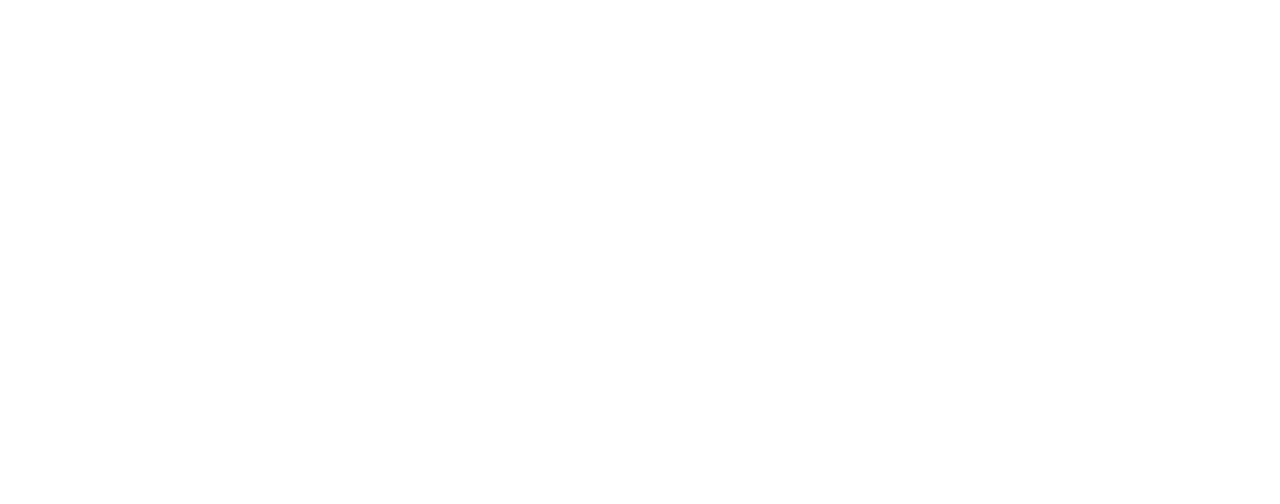
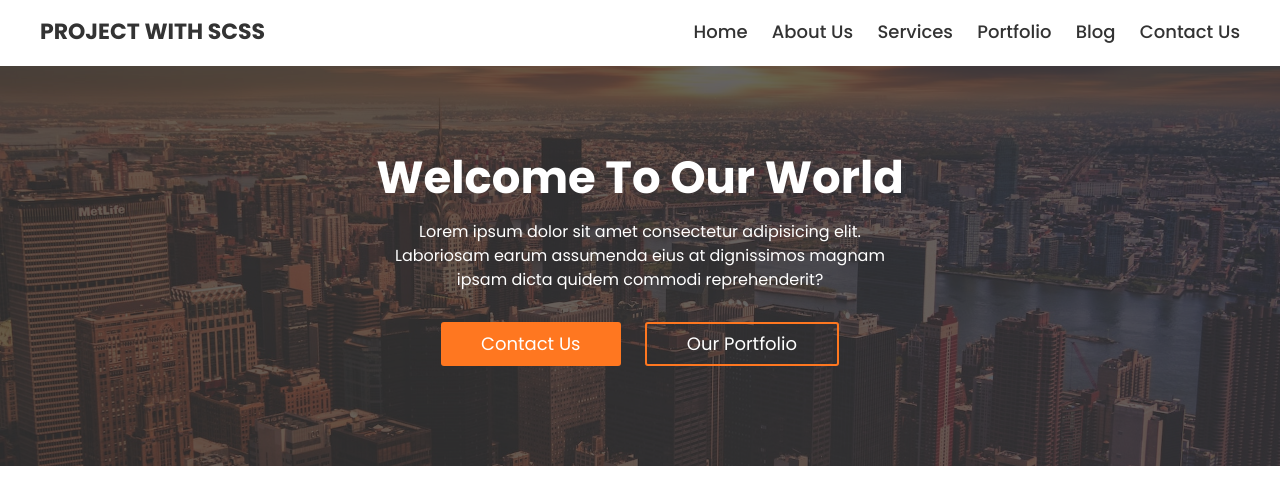
Before and after one commit to alamin-php/html-scss-project, a plain HTML site: page index.html in a window 1280 px wide. Drawn offline with Linux system fonts and the light colour scheme; files that its build step writes are made by us from their sources.

Commit message:
done banner area

```diff
--- a/assets/css/base/_color.scss
+++ b/assets/css/base/_color.scss
@@ -3,4 +3,4 @@ $white : #fff;
 $black : #333;
 
 /* Theme Color */
-$primary : #ff7720;
+$primary_color : #ff7720;
--- a/assets/css/base/_common.scss
+++ b/assets/css/base/_common.scss
@@ -9,9 +9,15 @@
     width: 1200px;
     margin: 0 auto;
 }
+.fix::before, .fix::after{
+    content: "";
+    clear: both;
+    display: table;
+}
 a{
     text-decoration: none;
     color: $black;
+    transition: .3s;
 }
 img{
     max-width: 100%;
@@ -19,6 +25,51 @@ img{
 }
 ul{
     list-style: none;
+}
+
+/* Background CSS*/
+.bg{
+    background-position: center;
+    background-size: cover;
+    position: relative;
+    z-index: 2;
+    &::before{
+        content: "";
+        position: absolute;
+        width: 100%;
+        height: 100%;
+        left: 0;
+        top: 0;
+        background-color: $black;
+        opacity: .75;
+        z-index: -1;
+    }
+}
+
+/* Button CSS*/
+
+.btn{
+    padding: 10px 40px;
+    text-transform: capitalize;
+    font-size: 18px;
+    display: inline-block;
+    border-radius: 3px;
+    color: $white;
+    &.box-btn{
+        background-color: $primary_color;
+        transition: .3s;
+        &:hover{
+            background-color: $black;
+        }
+    }
+    &.border-btn{
+        border: 2px solid $primary_color;
+        transition: .3s;
+        padding: 8px 40px;
+        &:hover{
+            border: 2px solid $black;
+        }
+    }
 }
 
 /* Margin and Padding*/
--- a/assets/css/layouts/_banner.scss
+++ b/assets/css/layouts/_banner.scss
@@ -0,0 +1,17 @@
+/*Bannger area*/
+.banner-area{
+    .banner-content {
+        color: #fff;
+        h2 {
+            font-size: 45px;
+            text-transform: capitalize;
+          }
+          p {
+            max-width: 500px;
+            margin: 30px auto;
+          }
+          a{
+            margin: 0px 10px;
+          }
+      }
+}
--- a/assets/css/layouts/_header.scss
+++ b/assets/css/layouts/_header.scss
@@ -0,0 +1,31 @@
+.header-area {
+    padding: 20px 0px;
+    .logo {
+        width: 230px;
+        float: left;
+        a {
+            text-transform: uppercase;
+            font-size: 22px;
+            font-weight: 700;
+        }
+    }
+    .menu {
+        width: 940px;
+        float: right;
+        margin-left: 30px;
+        ul {
+            text-align: right;
+            li {
+                display: inline-block;
+                a {
+                    margin-left: 20px;
+                    font-size: 18px;
+                    font-weight: 500;
+                    &:hover {
+                        color: $primary_color;
+                    }
+                }
+            }
+        }
+    }
+}
--- a/index.html
+++ b/index.html
@@ -1,13 +1,46 @@
 <!DOCTYPE html>
 <html lang="en">
+
 <head>
     <meta charset="UTF-8">
     <meta http-equiv="X-UA-Compatible" content="IE=edge">
     <meta name="viewport" content="width=device-width, initial-scale=1.0">
     <title>Document</title>
-    <link rel="stylesheet" href="style.css">
+    <link rel="stylesheet" href="assets/css/style.css">
 </head>
+
 <body>
+    <header class="header-area">
+        <div class="main">
+            <div class="header fix">
+                <div class="logo">
+                    <a href="">project with scss</a>
+                </div>
+                <div class="menu">
+                    <ul>
+                        <li><a href="">Home</a></li>
+                        <li><a href="">About Us</a></li>
+                        <li><a href="">Services</a></li>
+                        <li><a href="">Portfolio</a></li>
+                        <li><a href="">Blog</a></li>
+                        <li><a href="">Contact Us</a></li>
+                    </ul>
+                </div>
+            </div>
+        </div>
+    </header>
 
+    <!-- Banner Section  -->
+    <section class="banner-area bg pt-100 pb-100" style="background-image: url('assets/img/banner.jpg')">
+        <div class="main">
+            <div class="banner-content text-center">
+                <h2>welcome to our world</h2>
+                <p>Lorem ipsum dolor sit amet consectetur adipisicing elit. Laboriosam earum assumenda eius at dignissimos magnam ipsam dicta quidem commodi reprehenderit?</p>
+                <a href="" class="btn box-btn">contact us</a>
+                <a href="" class="btn border-btn">our portfolio</a>
+            </div>
+        </div>
+    </section>
 </body>
+
 </html>
```
Also changed, not shown: assets/css/style.css, assets/img/banner.jpg (added), 1 other file.
